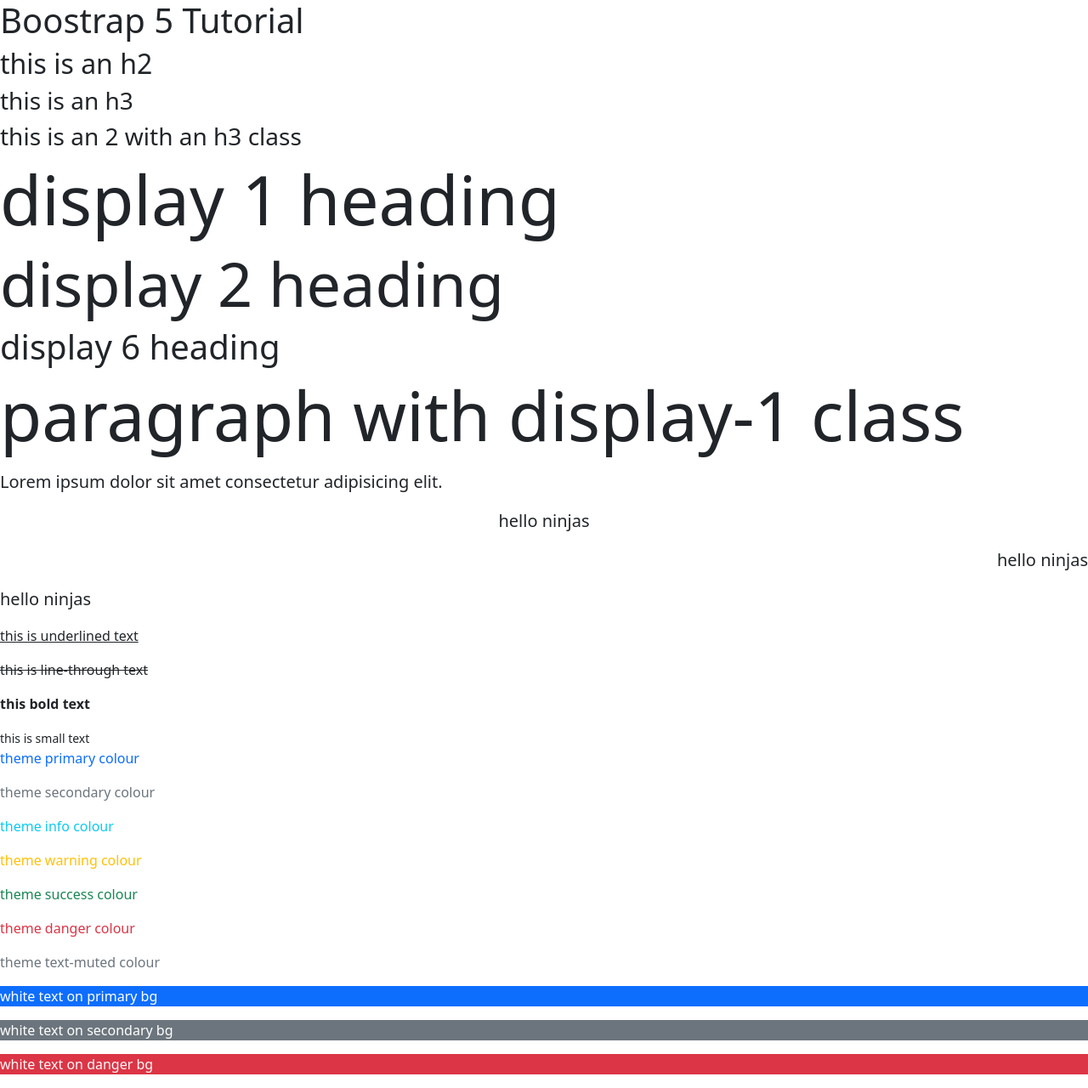
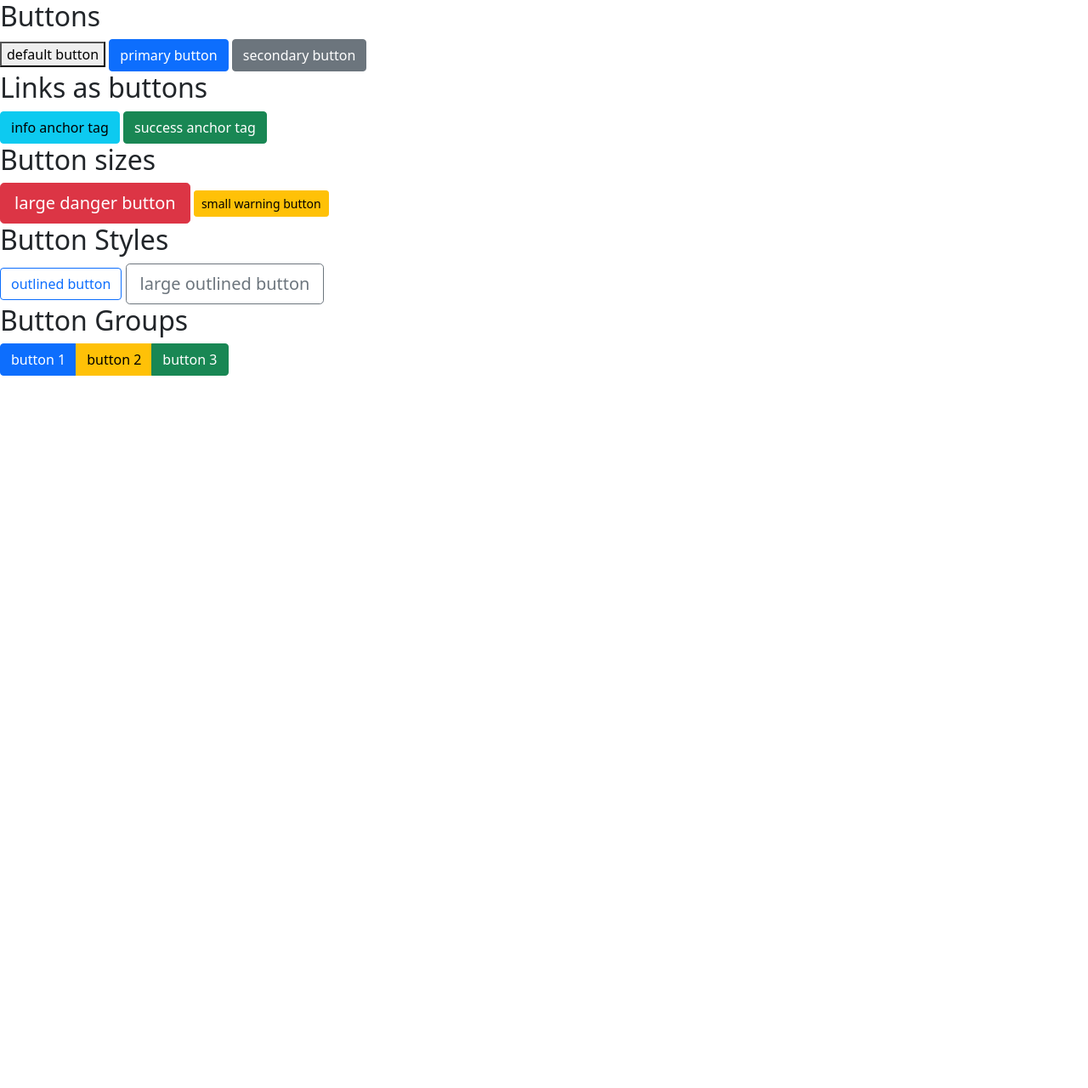
Before and after one commit to Dan33311/bootstrap-5-tutorial, a plain HTML site: page index.html in a window 1280 px wide. Shown: the whole page at 85% size. After the commit the page ends 800 px from the top, so only its background shows below. Drawn offline with nearby package versions, Linux system fonts and the light colour scheme.

Commit message:
show bootstrap buttons

```diff
--- a/index.html
+++ b/index.html
@@ -10,44 +10,40 @@
 
 
 <body>
-  <!--  heading tags -->
-  <h1>Boostrap 5 Tutorial</h1>
-  <h2>this is an h2</h2>
-  <h3>this is an h3</h3>
-  <h2 class="h3">this is an 2 with an h3 class</h2>
 
-  <!-- display headings -->
-  <h1 class="display-1">display 1 heading</h1>
-  <h1 class="display-2">display 2 heading</h1>
-  <h1 class="display-6">display 6 heading</h1>
-  <p class="display-1">paragraph with display-1 class</p>
+  <!-- basic buttons -->
+  <h2>Buttons</h2>
 
-  <!-- lead text & alignment -->
-  <p class="lead">Lorem ipsum dolor sit amet consectetur adipisicing elit.</p>
-  <p class="lead text-center">hello ninjas</p>
-  <p class="lead text-end">hello ninjas</p>
-  <p class="lead text-start">hello ninjas</p>
+  <button>default button</button>
+  <button class="btn btn-primary">primary button</button> <!-- auto lightens text -->
+  <button class="btn btn-secondary">secondary button</button>
 
-  <!-- text decoration & font weight -->
-  <p class="text-decoration-underline">this is underlined text</p>
-  <p class="text-decoration-line-through">this is line-through text</p>
-  <p class="fw-bold">this bold text</p>
-  <small>this is small text</small>
+  <!-- anchor tags as buttons -->
+  <h2>Links as buttons</h2>
 
-  <!-- text colours -->
-  <p class="text-primary">theme primary colour</p>
-  <p class="text-secondary">theme secondary colour</p>
-  <p class="text-info">theme info colour</p>
-  <p class="text-warning">theme warning colour</p>
-  <p class="text-success">theme success colour</p>
-  <p class="text-danger">theme danger colour</p>
-  <p class="text-muted">theme text-muted colour</p>
+  <a href="#" class="btn btn-info">info anchor tag</a>
+  <a href="#" class="btn btn-success">success anchor tag</a>
 
-  <!-- bg colors -->
-  <p class="text-white bg-primary">white text on primary bg</p>
-  <p class="text-white bg-secondary">white text on secondary bg</p>
-  <p class="text-light bg-danger">white text on danger bg</p>
+  <!-- button sizes -->
+  <h2>Button sizes</h2>
 
+  <button class="btn btn-lg btn-danger">large danger button</button>
+  <button class="btn btn-sm btn-warning">small warning button</button>
+
+  <!-- outlined styles -->
+  <h2>Button Styles</h2>
+
+  <button class="btn btn-outline-primary">outlined button</button>
+  <button class="btn btn-outline-secondary btn-lg">large outlined button</button>
+
+  <!-- button groups -->
+  <h2>Button Groups</h2>
+
+  <div class="btn-group">
+    <a href="#" class="btn btn-primary">button 1</a>
+    <a href="#" class="btn btn-warning">button 2</a>
+    <a href="#" class="btn btn-success">button 3</a>
+  </div>
 
 
   <script src="https://cdn.jsdelivr.net/npm/bootstrap@5.1.1/dist/js/bootstrap.bundle.min.js" integrity="sha384-/bQdsTh/da6pkI1MST/rWKFNjaCP5gBSY4sEBT38Q/9RBh9AH40zEOg7Hlq2THRZ" crossorigin="anonymous"></script>
```
